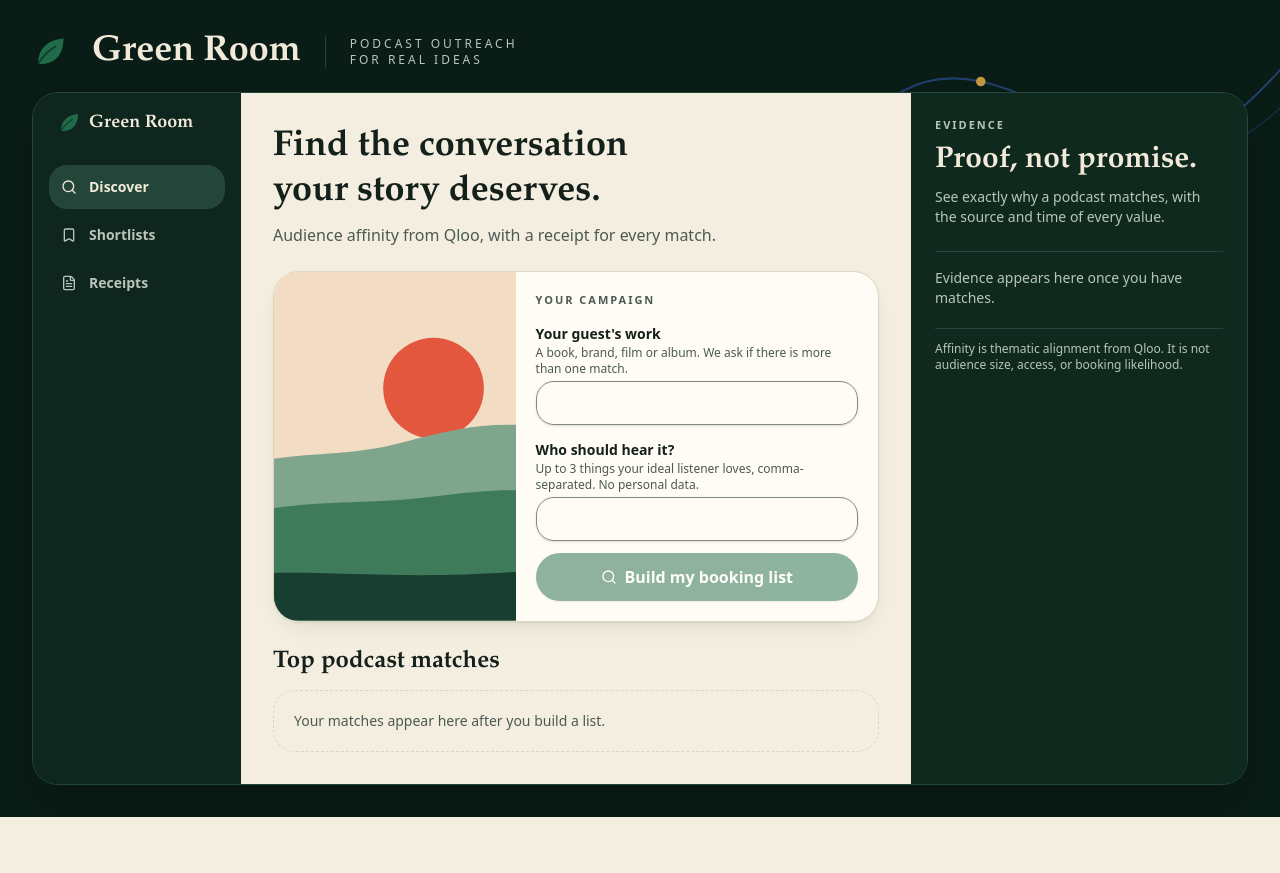
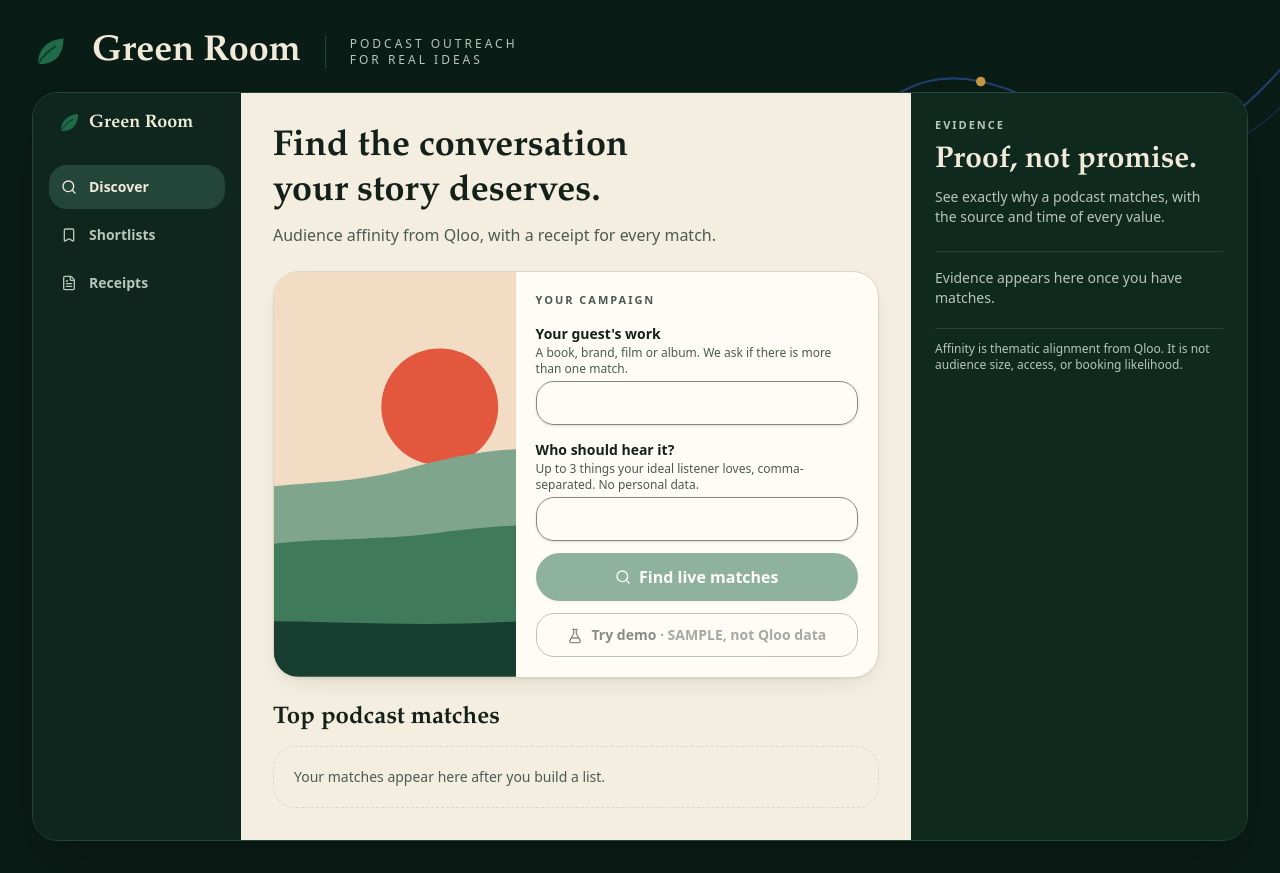
Before and after one commit to LuisAlejandroCR/green-room, a Next.js app: page / in a window 1280 px wide. Before the commit the page ends 817 px from the top, so only its background shows below. Built offline with nearby package versions, Linux system fonts and the light colour scheme.

Commit message:
feat: add explicit demo entry point

```diff
--- a/components/brief-form.tsx
+++ b/components/brief-form.tsx
@@ -1,7 +1,7 @@
 // brief-form.tsx: the campaign brief (work + up to 3 listener interests) and the entity confirmation step.
 "use client";
 
-import { Loader2, Search } from "lucide-react";
+import { FlaskConical, Loader2, Search } from "lucide-react";
 import { Art } from "./art";
 import { Button } from "@/components/ui/button";
 import { Input } from "@/components/ui/input";
@@ -12,9 +12,9 @@ export function parseSeeds(raw: string): string[] {
   return raw.split(",").map((s) => s.trim()).filter(Boolean);
 }
 
-export function BriefForm({ work, seeds, setWork, setSeeds, busy, onSubmit, compact }: {
+export function BriefForm({ work, seeds, setWork, setSeeds, busy, onSubmit, onDemo, compact }: {
   work: string; seeds: string; setWork: (v: string) => void; setSeeds: (v: string) => void;
-  busy: boolean; onSubmit: () => void; compact?: boolean;
+  busy: boolean; onSubmit: () => void; onDemo: () => void; compact?: boolean;
 }) {
   const chips = parseSeeds(seeds);
   return (
@@ -40,8 +40,11 @@ export function BriefForm({ work, seeds, setWork, setSeeds, busy, onSubmit, comp
         </div>
         <Button type="submit" size="lg" className="h-12 w-full" disabled={busy || !work.trim()}>
           {busy ? <Loader2 className="animate-spin" aria-hidden="true" /> : <Search aria-hidden="true" />}
-          {busy ? "Asking Qloo…" : "Build my booking list"}
+          {busy ? "Asking Qloo…" : "Find live matches"}
         </Button>
+        <button type="button" onClick={onDemo} disabled={busy || !work.trim()} className="min-h-11 w-full rounded-xl border border-input bg-transparent px-4 text-sm font-semibold text-foreground hover:bg-secondary disabled:pointer-events-none disabled:opacity-50">
+          <FlaskConical className="mr-2 inline size-4" aria-hidden="true" />Try demo <span className="text-muted-foreground">· SAMPLE, not Qloo data</span>
+        </button>
       </div>
     </form>
   );
```
